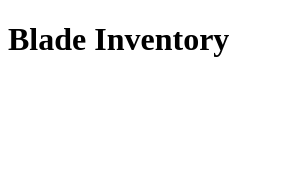
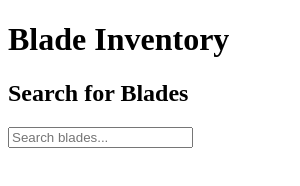
Before and after one commit to debjohnson33/blade-inventory, an Electron app: page mainWindow.html in a window 300 px wide. Drawn offline with Linux system fonts and the light colour scheme; no server answers.

Commit message:
Adds Search input box

```diff
--- a/mainWindow.html
+++ b/mainWindow.html
@@ -5,6 +5,10 @@
 </head>
 <body>
 	<h1>Blade Inventory</h1>
+	<h2>Search for Blades</h2>
+	<form id="search-blades">
+		<input type="text" placeholder="Search blades..." />
+	</form>
 	<ul></ul>
 
 	<script>
```
